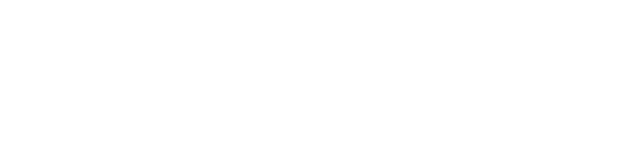
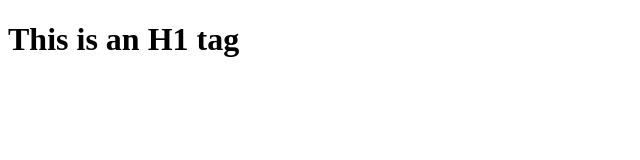
Before and after one commit to leviwakena/zombie-potato, a plain HTML site: page index.html in a window 1280 px wide. Shown: the whole page, without its empty margins (0-640 px from the left). Drawn offline with Linux system fonts and the light colour scheme.

Commit message:
add h1 tag
adding h1 tag example

```diff
--- a/index.html
+++ b/index.html
@@ -6,6 +6,7 @@
 </head>
 
 <body>
+<h1>This is an H1 tag</h1>
 
 </body>
 </html>
```
